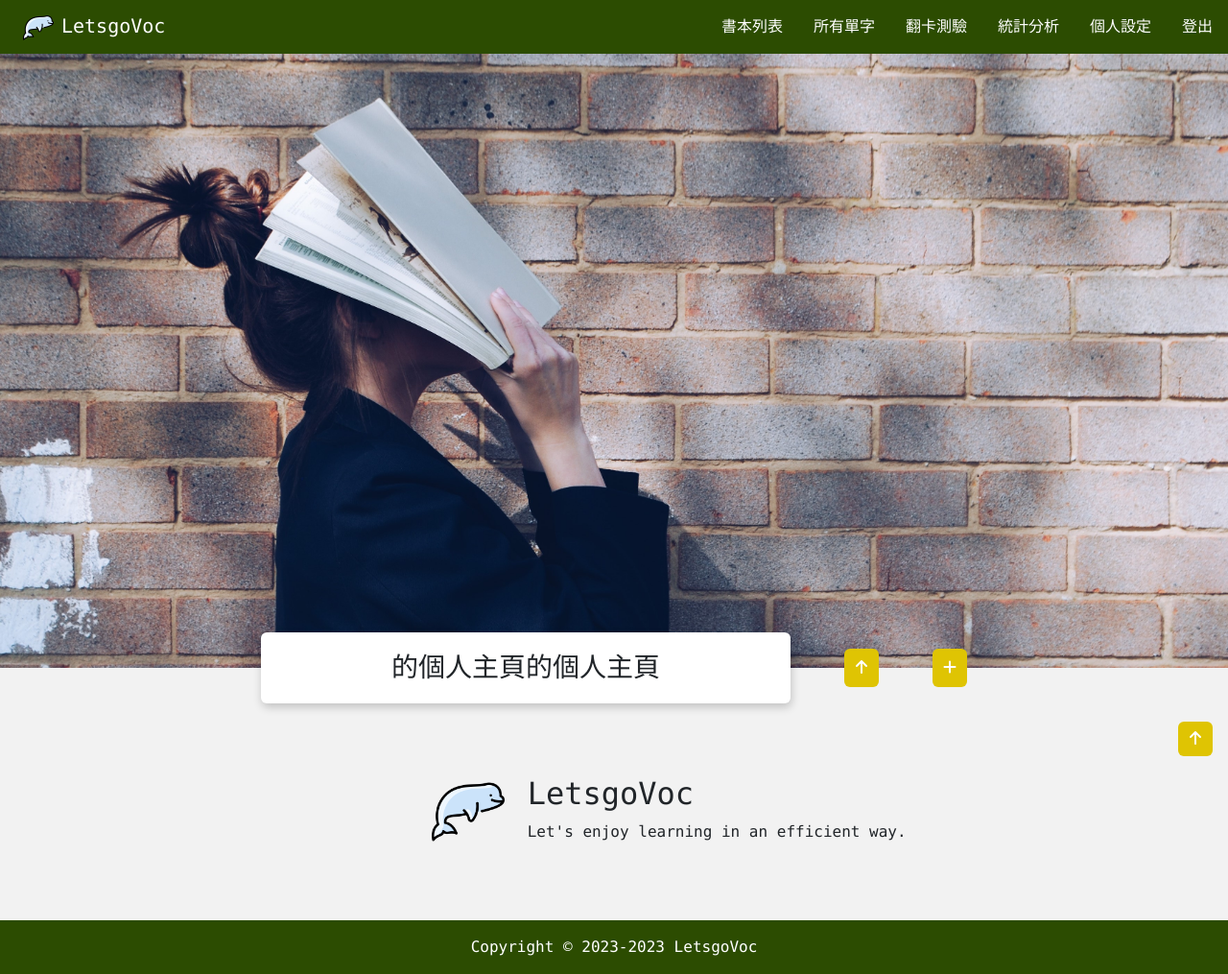
After one commit to jinny8813/VocaBud, a CodeIgniter 4 app: the page made by app/Views/pages/book_list.php in a window 1280 px wide. The commit adds this page. Shown: the whole page at 96% size. Run offline with PHP 8.4 and a stand-in for CodeIgniter, Linux system fonts and the light colour scheme; the template is opened without the code that fills it, so the values that code supplies are empty; some libraries are stand-ins or nearby versions.

Commit message:
my banner title style (and btn style)

```diff
--- a/app/Config/Routes.php
+++ b/app/Config/Routes.php
@@ -37,6 +37,7 @@ $routes->post('/register', 'UserRegister::index');
 $routes->get('/logout', 'UserLogin::logout');
 
 $routes->get('/home', 'UserLogin::home', ['filter' => 'Auth']);
+$routes->get('/books', 'Books::index', ['filter' => 'Auth']);
 
 /*
  * --------------------------------------------------------------------
--- /dev/null
+++ b/app/Views/pages/book_list.php
@@ -0,0 +1,42 @@
+<?= $this->extend("layout/template")?>
+<?= $this->section('content')?>
+<section class="min-vh-100 bg_light">
+    <div class="w-100">
+        <img class="img-fluid" src="<?= base_url('../../public/assets/images/banner.jpg') ?>" alt="">
+    </div>
+    <div class="container">
+        <div class="row justify-content-center">
+            <div class="col-md-8">
+                <div class="position-relative">
+                    <div class="position-absolute top-100 start-50 translate-middle d-flex justify-content-between align-items-center w-100">
+                        <div class="card w-75">
+                            <div class="card-body">
+                                <div class="text-center fs-3">的個人主頁的個人主頁</div>
+                            </div>
+                        </div>
+                        <div>
+                            <a href="#" class="btn p-2"><i class="fa-fw fa-solid fa-arrow-up"></i></a>
+                        </div>
+                        <div>
+                            <a href="#" class="btn p-2"><i class="fa-fw fa-solid fa-plus"></i></a>
+                        </div>
+                    </div>
+                </div>
+            </div>
+        </div>
+    </div>
+    <div class="container py-5">
+        <div class="row justify-content-center m-3">
+            <div class="col-5 pt-5 row justify-content-end">
+                <div style="width:100px">
+                    <img class="img-fluid" src="<?= base_url('../../public/assets/images/icon.png') ?>" alt="">
+                </div>
+            </div>
+            <div class="col-7 pt-5">
+                <h2>LetsgoVoc</h2>
+                <p>Let's enjoy learning in an efficient way.</p>
+            </div>
+        </div>
+    </div>
+</section>
+<?= $this->endSection()?>
--- a/app/Views/pages/visitor_home.php
+++ b/app/Views/pages/visitor_home.php
@@ -217,8 +217,8 @@
 </script>
 
 <section>
-    <div class="img_h m-3 position-fixed bottom-0 end-0">
-        <a href="#" class="btn"><i class="fa-solid fa-arrow-up"></i></a>
+    <div class="m-3 position-fixed bottom-0 end-0">
+        <a href="#" class="btn p-2"><i class="fa-fw fa-solid fa-arrow-up"></i></a>
     </div>
 </section>
 
```
Also changed, not shown: app/Controllers/Books.php (added, +11 -0 lines), public/assets/css/style.css, public/assets/css/style.scss, 1 other file.
